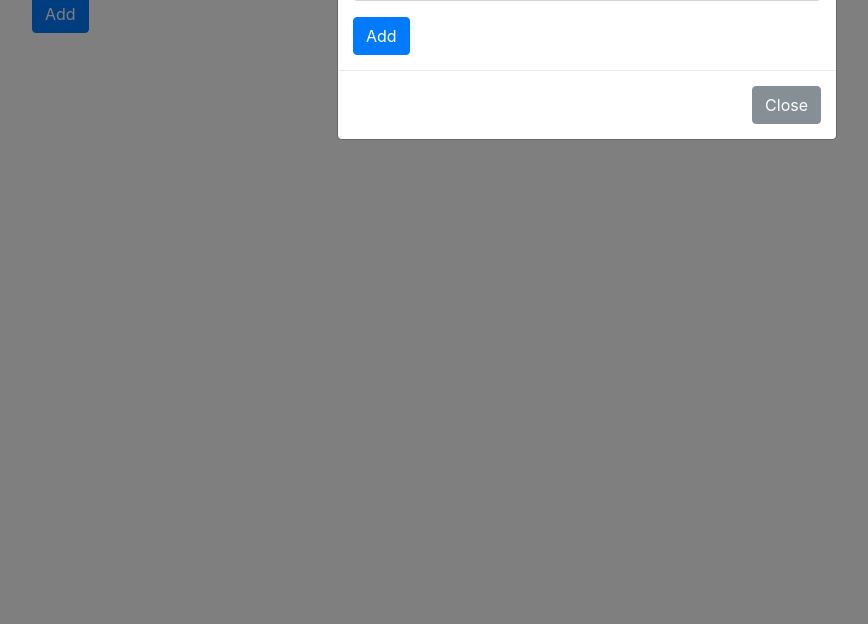
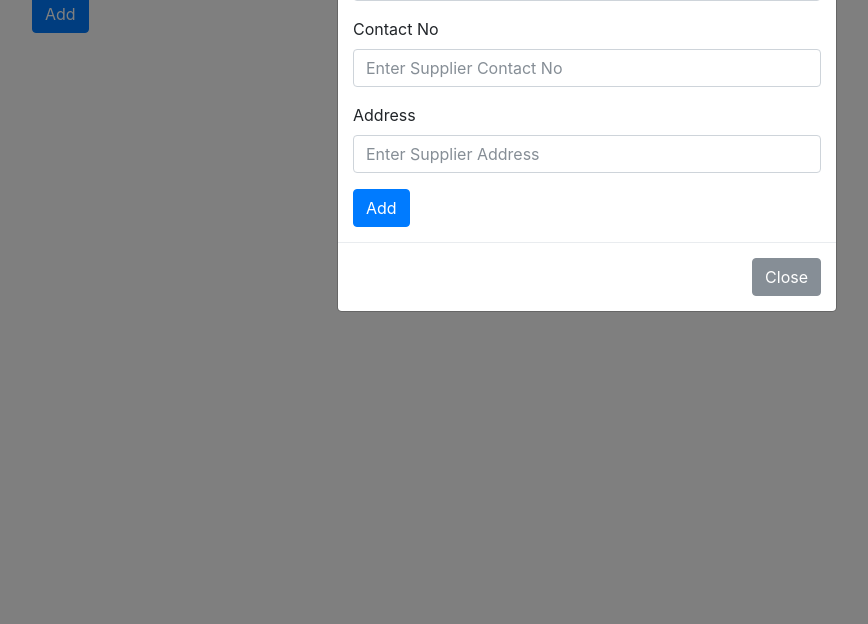
Before and after one commit to CompSoc-UOJ/Senior-Comman-Room-Management-System, a PHP site: page /inv_project/manage_brand.php in a window 1280 px wide, after a click on "Add". Shown: the part 176-800 px from the top of the page, without its empty margins (53-921 px from the left). Run offline with PHP 8.4, Linux system fonts and the light colour scheme; the visitor is signed in with stand-in values (Sample User, id 1); data that the repository does not hold is empty; some libraries are stand-ins or nearby versions.

Commit message:
edit profile, supllier data, user registration bug fixed

```diff
--- a/public_html/includes/DBOperation.php
+++ b/public_html/includes/DBOperation.php
@@ -1,8 +1,5 @@
 <?php
 
-/**
-*
-*/
 class DBOperation
 {
 
@@ -29,11 +26,11 @@ class DBOperation
 
 	}
 
-	public function addBrand($brand_name){
-		$pre_stmt = $this->con->prepare("INSERT INTO `brands`(`brand_name`, `status`)
-		 VALUES (?,?)");
+	public function addBrand($brand_name,$s_contactno,$address){
+		$pre_stmt = $this->con->prepare("INSERT INTO `brands`(`brand_name`, `s_contactno`, `address`,  `status`)
+		 VALUES (?,?,?,?)");
 		$status = 1;
-		$pre_stmt->bind_param("si",$brand_name,$status);
+		$pre_stmt->bind_param("sisi",$brand_name,$s_contactno,$address,$status);
 		$result = $pre_stmt->execute() or die($this->con->error);
 		if ($result) {
 			return "BRAND_ADDED";
--- a/public_html/includes/process.php
+++ b/public_html/includes/process.php
@@ -7,7 +7,7 @@ include_once("manage.php");
 //For Registration Processsing
 if (isset($_POST["username"]) AND isset($_POST["email"])) {
 	$user = new User();
-	$result = $user->createUserAccount($_POST["username"],$_POST["employeeid"],$_POST["email"],$_POST["password1"],$_POST["usertype"]);
+	$result = $user->createUserAccount($_POST["username"],$_POST["employeeid"],$_POST["email"],$_POST["contactno"],$_POST["password1"],$_POST["usertype"]);
 	echo $result;
 	exit();
 }
@@ -59,9 +59,11 @@ if (isset($_POST["category_name"]) AND isset($_POST["parent_cat2"])) {
 }
 
 //Add Brand
-if (isset($_POST["brand_name"])) {
+if (isset($_POST["address"])) {
 	$obj = new DBOperation();
-	$result = $obj->addBrand($_POST["brand_name"]);
+	$result = $obj->addBrand($_POST["brand_name"],
+	$_POST["s_contactno"],
+	$_POST["address"]);
 	echo $result;
 	exit();
 }
@@ -150,6 +152,8 @@ if (isset($_POST["manageBrand"])) {
 				<tr>
 			        <td><?php echo $n; ?></td>
 			        <td><?php echo $row["brand_name"]; ?></td>
+					<td><?php echo $row["s_contactno"]; ?></td>
+					<td><?php echo $row["address"]; ?></td>
 			        <td><a href="#" class="btn btn-success btn-sm">Active</a></td>
 			        <td>
 			        	<a href="#" did="<?php echo $row['bid']; ?>" class="btn btn-danger btn-sm del_brand">Delete</a>
@@ -186,7 +190,9 @@ if (isset($_POST["update_brand"])) {
 	$m = new Manage();
 	$id = $_POST["bid"];
 	$name = $_POST["update_brand"];
-	$result = $m->update_record("brands",["bid"=>$id],["brand_name"=>$name,"status"=>1]);
+	$s_contactno = $_POST["update_s_contactno"];
+	$address = $_POST["update_address"];
+	$result = $m->update_record("brands",["bid"=>$id],["brand_name"=>$name,"s_contactno"=>$s_contactno,"address"=>$address,"status"=>1]);
 	echo $result;
 }
 
@@ -264,7 +270,7 @@ if (isset($_POST["getNewOrderItem"])) {
 		    <td><b class="number">1</b></td>
 		    <td>
 		        <select name="pid[]" class="form-control form-control-sm pid" required>
-		            <option value="">Choose Product</option>
+		            <option value="">Choose Item</option>
 		            <?php
 		            	foreach ($rows as $row) {
 		            		?><option value="<?php echo $row['pid']; ?>"><?php echo $row["product_name"]; ?></option><?php
@@ -275,9 +281,9 @@ if (isset($_POST["getNewOrderItem"])) {
 		    <td><input name="tqty[]" readonly type="text" class="form-control form-control-sm tqty"></td>
 		    <td><input name="qty[]" type="text" class="form-control form-control-sm qty" required></td>
 			<td><input name="price[]" type="text" class="form-control form-control-sm price" readonly></td>
+		    <td><input name="amt[]" readonly type="text" class="form-control form-control-sm amt"></td>
+			<td><input name="tpid[]" type="hidden" class="form-control form-control-sm tpid"></td>
 			<td><input name="pro_name[]" type="hidden" class="form-control form-control-sm pro_name"></td>
-		    <td><input name="tpid[]" type="hidden" class="form-control form-control-sm tpid"></td>
-		    <td>Rs.<span class="amt">0</span></td>
 	</tr>
 	<?php
 	exit();
@@ -335,17 +341,16 @@ if (isset($_POST["getPriceAndQty"])) {
 	exit();
 }
 
-
 if (isset($_POST["order_date"]) AND isset($_POST["cust_name"])) {
 
 	//Now getting array from order_form
 	$orderdate = $_POST["order_date"];
 	$cust_name = $_POST["cust_name"]; // supplierID or saleID
+	$ar_tpid = $_POST["tpid"];
+	$ar_pro_name = $_POST["pro_name"]; //will not use
 	$ar_tqty = $_POST["tqty"];
 	$ar_qty = $_POST["qty"];
 	$ar_price = $_POST["price"];
-	$ar_pro_name = $_POST["pro_name"]; //will not use
-	$ar_tpid = $_POST["tpid"];
 	$sub_total = $_POST["sub_total"];
 	// $gst = $_POST["gst"];
 	$discount = $_POST["discount"];
@@ -375,6 +380,7 @@ if (isset($_POST["managePeople"])) {
 			        <td><?php echo $row["username"]; ?></td>
 					<td><?php echo $row["employeeid"]; ?></td>
 			        <td><?php echo $row["email"]; ?></td>
+					<td><?php echo $row["contactno"]; ?></td>
 			        <td><?php echo $row["usertype"]; ?></td>
 			        <td><?php echo $row["register_date"]; ?></td>
 			        <td><?php echo $row["last_login"]; ?></td>
@@ -417,10 +423,11 @@ if (isset($_POST["update_name"])) {
 	$name = $_POST["update_name"];
 	$employeeid = $_POST["update_employeeid"];
 	$cat = $_POST["update_email"];
+	$contactno = $_POST["update_contactno"];
 	$price = $_POST["update_type"];
 	$qty = $_POST["update_notes"];
 	$date = $_POST["added_date"];
-	$result = $m->update_record("user",["id"=>$id],["username"=>$name,"employeeid"=>$employeeid,"email"=>$cat,"usertype"=>$price,"notes"=>$qty,"register_date"=>$date]);
+	$result = $m->update_record("user",["id"=>$id],["username"=>$name,"employeeid"=>$employeeid,"email"=>$cat,"contactno"=>$contactno,"usertype"=>$price,"notes"=>$qty,"register_date"=>$date]);
 	echo $result;
 }
 
@@ -445,9 +452,10 @@ if (isset($_POST["getNewPurchaseItem"])) {
 		    <td><input name="tqty[]" readonly type="text" class="form-control form-control-sm tqty"></td>
 			<td><input name="qty[]" type="text" class="form-control form-control-sm qty" onfocus="this.value=''" required></td>
 			<td><input name="price[]" type="text" class="form-control form-control-sm price" onfocus="this.value=''"></td>
+			<td><input name="amt[]" readonly type="text" class="form-control form-control-sm amt"></td>
+			<td><input name="tpid[]" type="hidden" class="form-control form-control-sm tpid"></td>
 			<td><input name="pro_name[]" type="hidden" class="form-control form-control-sm pro_name"></td>
-		    <td><input name="tpid[]" type="hidden" class="form-control form-control-sm tpid"></td>
-		    <td>Rs.<span class="amt">0</span></td>
+
 		</tr>
 	<?php
 	exit();
@@ -495,24 +503,4 @@ if (isset($_POST["deletePurchase"])) {
 	echo $result;
 }
 
-//Update Purchase
-// if (isset($_POST["updatePurchase"])) {
-// 	$m = new Manage();
-// 	$result = $m->getSingleRecord("invoice_details","id",$_POST["id"]);
-// 	echo json_encode($result);
-// 	exit();
-// }
-
-// //Update Record after getting data
-// if (isset($_POST["product_name"])) {
-// 	$m = new Manage();
-// 	$id = $_POST["id"];
-// 	$name = $_POST["update_name"];
-// 	$cat = $_POST["update_email"];
-// 	$price = $_POST["update_type"];
-// 	$qty = $_POST["update_notes"];
-// 	$date = $_POST["added_date"];
-// 	$result = $m->update_record("user",["id"=>$id],["username"=>$name,"email"=>$cat,"usertype"=>$price,"notes"=>$qty,"register_date"=>$date]);
-// 	echo $result;
-// }
 ?>
--- a/public_html/includes/user.php
+++ b/public_html/includes/user.php
@@ -51,7 +51,7 @@ class User
 		}
 	}
 
-	public function createUserAccount($username,$employeeid,$email,$password,$usertype){
+	public function createUserAccount($username,$employeeid,$email,$contactno,$password,$usertype){
 		//To protect your application from sql attack you can user
 		//prepares statment
 		if ($this->usernameExists($username)) {
@@ -67,9 +67,9 @@ class User
 			$pass_hash = password_hash($password,PASSWORD_BCRYPT,["cost"=>8]);
 			$date = date("Y-m-d");
 			$notes = "";
-			$pre_stmt = $this->con->prepare("INSERT INTO `user`(`username`,`employeeid`, `email`, `password`, `usertype`, `register_date`, `last_login`, `notes`)
-			 VALUES (?,?,?,?,?,?,?,?)");
-			$pre_stmt->bind_param("ssssssss",$username,$employeeid,$email,$pass_hash,$usertype,$date,$date,$notes);
+			$pre_stmt = $this->con->prepare("INSERT INTO `user`(`username`,`employeeid`, `email`, `contactno`,`password`, `usertype`, `register_date`, `last_login`, `notes`)
+			 VALUES (?,?,?,?,?,?,?,?,?)");
+			$pre_stmt->bind_param("sssssssss",$username,$employeeid,$email,$contactno,$pass_hash,$usertype,$date,$date,$notes);
 			$result = $pre_stmt->execute() or die($this->con->error);
 			if ($result) {
 				return $this->con->insert_id;
--- a/public_html/js/main.js
+++ b/public_html/js/main.js
@@ -5,6 +5,7 @@ $(document).ready(function(){
 		var name = $("#username");
 		var employeeid = $("#employeeid");
 		var email = $("#email");
+		var contactno = $("#contactno");
 		var pass1 = $("#password1");
 		var pass2 = $("#password2");
 		var type = $("#usertype");
@@ -20,10 +21,10 @@ $(document).ready(function(){
 		}
 		if(employeeid.val() == "" || employeeid.val().length < 6){
 			employeeid.addClass("border-danger");
-			$("#u_error").html("<span class='text-danger'>Please Enter Employee ID and Employee ID should be more than 6 char</span>");
+			$("#eid_error").html("<span class='text-danger'>Please Enter Employee ID and Employee ID should be more than 6 char</span>");
 		}else{
 			employeeid.removeClass("border-danger");
-			$("#u_error").html("");
+			$("#eid_error").html("");
 			count++;
 		}
 		if(!e_patt.test(email.val())){
@@ -32,6 +33,14 @@ $(document).ready(function(){
 		}else{
 			email.removeClass("border-danger");
 			$("#e_error").html("");
+			count++;
+		}
+		if(contactno.val() == "" || contactno.val().length < 9){
+			contactno.addClass("border-danger");
+			$("#cn_error").html("<span class='text-danger'>Please Enter Contact-No and Contact-No should be more than 9 numbers</span>");
+		}else{
+			contactno.removeClass("border-danger");
+			$("#cn_error").html("");
 			count++;
 		}
 		if(pass1.val() == "" || pass1.val().length < 9){
@@ -58,7 +67,7 @@ $(document).ready(function(){
 			$("#t_error").html("");
 			count++;
 		}
-		if ((pass1.val() == pass2.val()) && count == 6 ) {
+		if ((pass1.val() == pass2.val()) && count == 7 ) {
 			$(".overlay").show();
 			$.ajax({
 				url : DOMAIN+"/includes/process.php",
@@ -79,7 +88,9 @@ $(document).ready(function(){
 						alert("Something Wrong");
 					}else{
 						$(".overlay").hide();
-						window.location.href = encodeURI(DOMAIN+"/index.php?msg=You are registered Now you can login");
+						alert("You are registered Now you can login");
+						window.location.href = "";
+						// window.location.href = encodeURI(DOMAIN+"/index.php?msg=You are registered Now you can login");
 					}
 				}
 			})
@@ -184,7 +195,7 @@ $(document).ready(function(){
 						// $("#category_name").removeClass("border-danger");
 						// $("#cat_error").html("<span class='text-success'>New Category Added Successfully..!</span>");
 						// $("#category_name").val("");
-						// fetch_category();
+						fetch_category();
 						window.location.href = "";
 					}else{
 						alert("Sorry this category already exists.");
@@ -199,6 +210,12 @@ $(document).ready(function(){
 		if ($("#brand_name").val() == "") {
 			$("#brand_name").addClass("border-danger");
 			$("#brand_error").html("<span class='text-danger'>Please Enter Brand Name</span>");
+		}else if ($("#s_contactno").val() != "" && $("#s_contactno").val().length < 9) {
+			$("#s_contactno").addClass("border-danger");
+			$("#scn_error").html("<span class='text-danger'>Please Enter valid Contact No</span>");
+		}else if ($("#address").val() == "") {
+			$("#address").addClass("border-danger");
+			$("#adr_error").html("<span class='text-danger'>Please Enter Address</span>");
 		}else{
 			$.ajax({
 				url : DOMAIN+"/includes/process.php",
@@ -207,9 +224,6 @@ $(document).ready(function(){
 				success : function(data){
 					if (data == "BRAND_ADDED") {
 						alert("New Brand Added Successfully..!");
-						// $("#brand_name").removeClass("border-danger");
-						// $("#brand_error").html("<span class='text-success'>New Brand Added Successfully..!</span>");
-						// $("#brand_name").val("");
 						fetch_brand();
 						window.location.href = "";
 					}else{
@@ -241,4 +255,17 @@ $(document).ready(function(){
 			}
 		})
 	})
+	//Fetch Name
+	// $("body").on("load",function(){
+	// 	var eid = $(this).attr("eid");
+	// 	$.ajax({
+	// 		url : DOMAIN+"/includes/process.php",
+	// 		method : "POST",
+	// 		dataType : "json",
+	// 		data : {updatePeople:1,id:eid},
+	// 		success : function(data){
+	// 			$("#fetch_name").val(data["username"]);
+	// 		}
+	// 	})
+	// })
 })
--- a/public_html/js/order.js
+++ b/public_html/js/order.js
@@ -55,7 +55,7 @@ $(document).ready(function(){
 				tr.find(".price").val(data["product_price"]);
 				tr.find(".tqty").val(data["product_stock"]);
 				tr.find(".qty").val(1);
-				tr.find(".amt").html( tr.find(".qty").val() * tr.find(".price").val());
+				tr.find(".amt").val(tr.find(".qty").val() * tr.find(".price").val());
 				calculate(0,0);
 			}
 		})
@@ -70,9 +70,9 @@ $(document).ready(function(){
 		}else{
 			if ((qty.val() - 0) > (tr.find(".tqty").val()-0)) {
 				alert("Sorry ! This much of quantity is not available");
-				aty.val(1);
+				qty.val(1);
 			}else{
-				tr.find(".amt").html(qty.val() * tr.find(".price").val());
+				tr.find(".amt").val(qty.val() * tr.find(".price").val());
 				calculate(0,0);
 			}
 		}
--- a/public_html/manage_brand.php
+++ b/public_html/manage_brand.php
@@ -28,6 +28,8 @@ if (!isset($_SESSION["userid"])) {
 		      <tr>
 		        <th>#</th>
 		        <th>Supplier Name</th>
+						<th>Contact No</th>
+						<th>Address</th>
 		        <th>Status</th>
 		        <th>Action</th>
 		      </tr>
@@ -47,7 +49,6 @@ if (!isset($_SESSION["userid"])) {
 			<a href="#" data-toggle="modal" data-target="#form_brand" class="btn btn-primary">Add</a>
 	</div>
 
-
 	<?php
 		//update brand form
 		include_once("./templates/update_brand.php");
@@ -56,6 +57,5 @@ if (!isset($_SESSION["userid"])) {
 		include_once("./templates/brand.php");
 	?>
 
-
 </body>
 </html>
--- a/public_html/manage_people.php
+++ b/public_html/manage_people.php
@@ -31,6 +31,7 @@ if (!isset($_SESSION["userid"])) {
 		        <th>Full Name</th>
 						<th>Employee ID</th>
 		        <th>Email</th>
+						<th>Contact-No</th>
 		        <th>User Type</th>
 		        <th>Register Date</th>
 		        <th>Last Login</th>
--- a/public_html/new_purchase.php
+++ b/public_html/new_purchase.php
@@ -46,8 +46,6 @@ if (!isset($_SESSION["userid"])) {
 									</select>
 				  			</div>
 				  		</div>
-
-
 				  		<div class="card" style="box-shadow:0 0 15px 0 lightgrey;">
 				  			<div class="card-body">
 				  				<h3>Make a order list</h3>
@@ -64,7 +62,6 @@ if (!isset($_SESSION["userid"])) {
 										</thead>
 										<tbody id="invoice_item">
 
-											</tr>
 										</tbody>
 									</table> <!--Table Ends-->
 										<center style="padding:10px;">
--- a/public_html/templates/brand.php
+++ b/public_html/templates/brand.php
@@ -15,6 +15,16 @@
             <input type="text" class="form-control" name="brand_name" id="brand_name" placeholder="Enter Supplier Name">
             <small id="brand_error" class="form-text text-muted"></small>
           </div>
+          <div class="form-group">
+            <label>Contact No</label>
+            <input type="text" class="form-control" name="s_contactno" id="s_contactno" placeholder="Enter Supplier Contact No">
+            <small id="scn_error" class="form-text text-muted"></small>
+          </div>
+          <div class="form-group">
+            <label>Address</label>
+            <input type="text" class="form-control" name="address" id="address" placeholder="Enter Supplier Address">
+            <small id="adr_error" class="form-text text-muted"></small>
+          </div>
           <button type="submit" class="btn btn-primary">Add</button>
         </form>
       </div>
--- a/public_html/templates/category.php
+++ b/public_html/templates/category.php
@@ -12,15 +12,12 @@
         <form id="category_form" onsubmit="return false">
           <div class="form-group">
             <label>Category Name</label>
-            <input type="text" class="form-control" name="category_name" id="category_name" aria-describedby="emailHelp" placeholder="Enter New Category">
+            <input type="text" class="form-control" name="category_name" id="category_name"  placeholder="Enter New Category">
             <small id="cat_error" class="form-text text-muted"></small>
           </div>
           <div class="form-group">
             <label for="exampleInputPassword1">Parent Category</label>
             <select class="form-control" id="parent_cat2" name="parent_cat2">
-
-
-
             </select>
           </div>
           <button type="submit" class="btn btn-primary">Submit</button>
--- a/public_html/templates/update_brand.php
+++ b/public_html/templates/update_brand.php
@@ -14,7 +14,17 @@
             <label>Brand Name</label>
             <input type="hidden" name="bid" id="bid" value=""/>
             <input type="text" class="form-control" name="update_brand" id="update_brand" placeholder="Edit Supplier Name"/>
-            <small id= "brand_error" class="form-text text-muted"></small>
+            <small id= "update_brand_error" class="form-text text-muted"></small>
+          </div>
+          <div class="form-group">
+            <label>Contact No</label>
+            <input type="text" class="form-control" name="update_s_contactno" id="update_s_contactno" placeholder="Edit Supplier Contact No"/>
+            <small id= "update_scn_error" class="form-text text-muted"></small>
+          </div>
+          <div class="form-group">
+            <label>Address</label>
+            <input type="text" class="form-control" name="update_address" id="update_address" placeholder="Edit Supplier Address"/>
+            <small id= "update_adr_error" class="form-text text-muted"></small>
           </div>
           <button type="submit" class="btn btn-primary">Update Supplier</button>
       </form>
--- a/public_html/templates/update_category.php
+++ b/public_html/templates/update_category.php
@@ -13,7 +13,7 @@
           <div class="form-group">
             <label>Category Name</label>
             <input type="hidden" name="cid" id="cid" value=""/>
-            <input type="text" class="form-control" name="update_category" id="update_category" aria-describedby="emailHelp" placeholder="Enter email">
+            <input type="text" class="form-control" name="update_category" id="update_category" placeholder="Edit Category">
             <small id="cat_error" class="form-text text-muted"></small>
           </div>
           <div class="form-group">
--- a/public_html/templates/update_people.php
+++ b/public_html/templates/update_people.php
@@ -30,6 +30,10 @@
             <input type="text" class="form-control" id="update_email" name="update_email" placeholder="Edit Email" required/>
           </div>
           <div class="form-group">
+            <label>Contact-No</label>
+            <input type="number" class="form-control" id="update_contactno" name="update_contactno" placeholder="Edit Contact-No" />
+          </div>
+          <div class="form-group">
             <label>User Type</label>
             <input type="text" class="form-control" id="update_type" name="update_type" required/>
           </div>
```
Also changed, not shown: public_html/dashboard.php (+7 -2 lines), public_html/js/manage.js (+10 -2 lines), public_html/js/purchase.js (+4 -6 lines), public_html/new_order.php (+5 -7 lines), public_html/register.php (+7 -2 lines), public_html/templates/registerinside.php (+8 -3 lines). Lines whose indentation alone changed are shown as unchanged.
